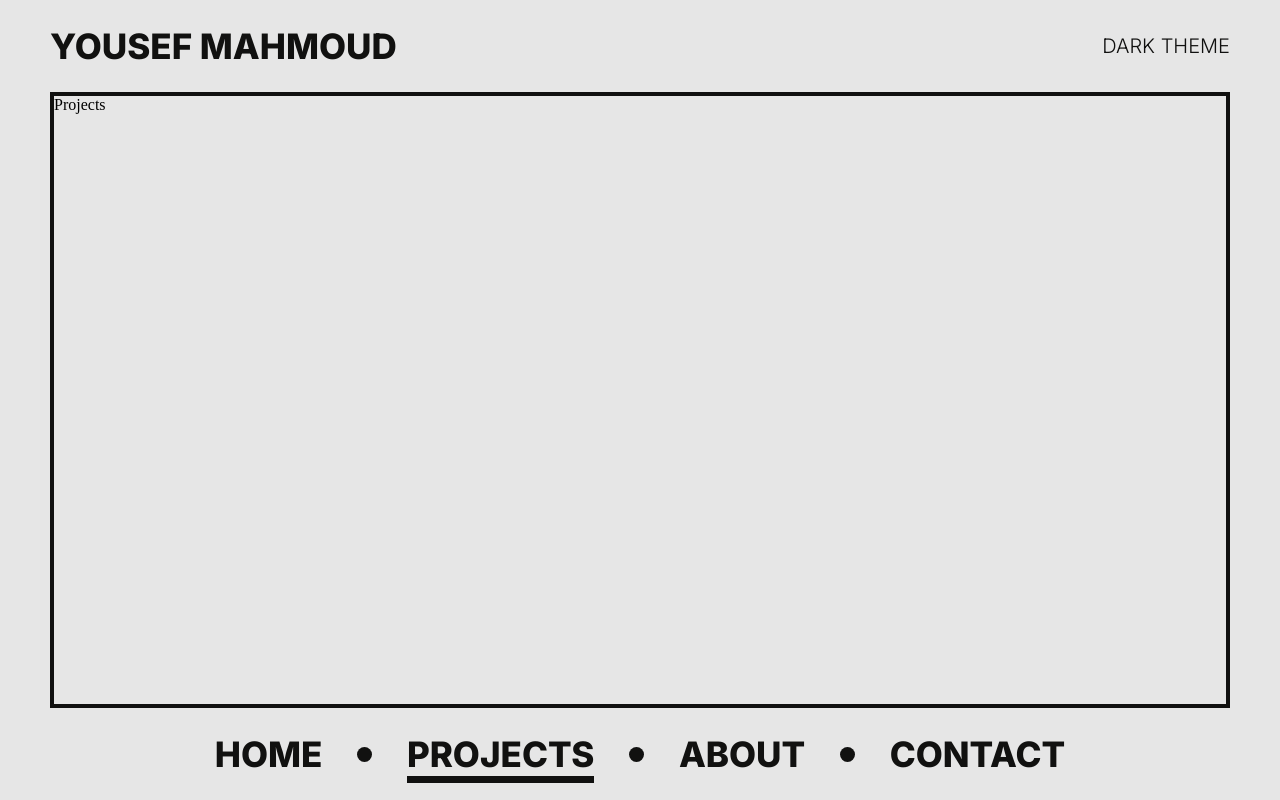
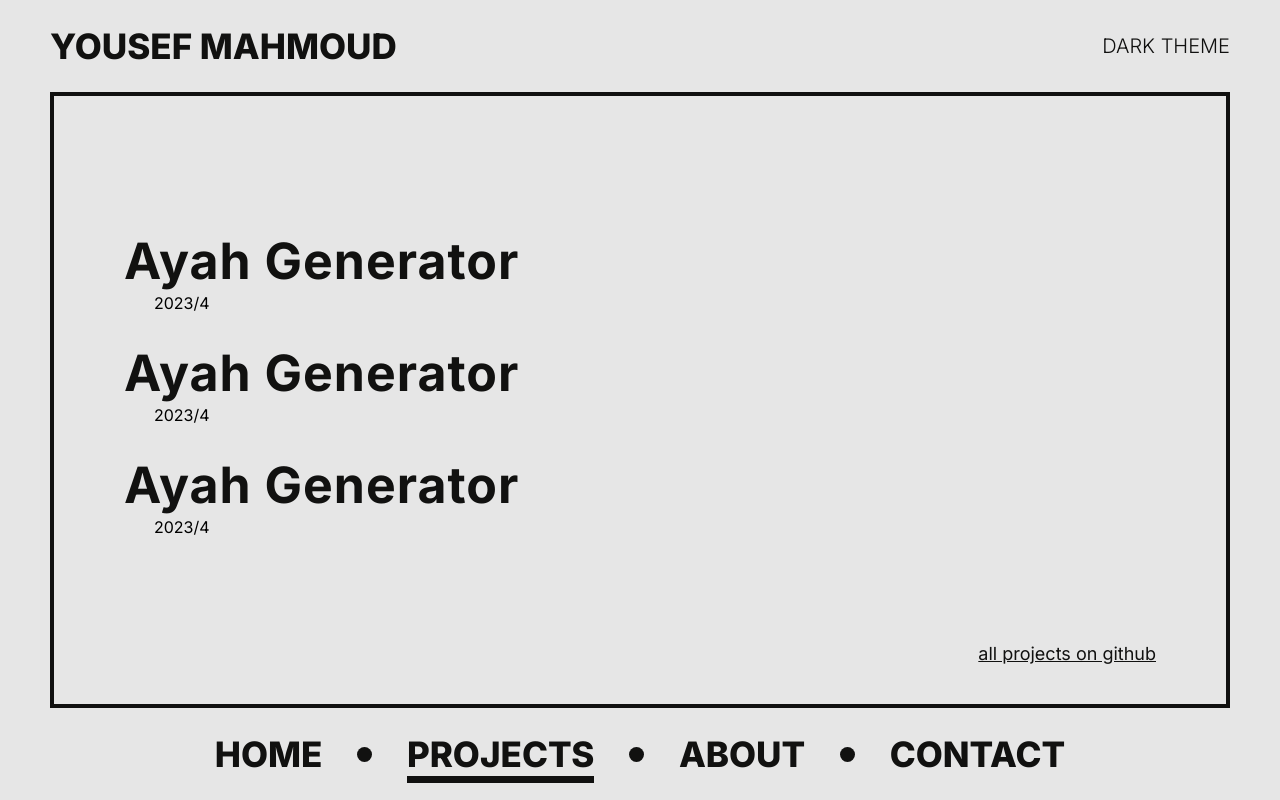
Before and after one commit to usef-mahmud/portfolio, a React (Create React App) app: page /projects in a window 1280 px wide. Built offline with nearby package versions, Linux system fonts and the light colour scheme.

Commit message:
projects page

```diff
--- a/src/App.scss
+++ b/src/App.scss
@@ -24,6 +24,8 @@
 
   .main-container{
     height: 100%;
+    position: relative;
+    overflow: hidden;
 
     border: 4px solid var(--fg-color);
   }
--- a/src/DB/projects.js
+++ b/src/DB/projects.js
@@ -4,5 +4,15 @@ export const projects = [
         tags: ['python', 'telegram bot'],
         url: 'https://github.com/usef-mahmud/ayah-generator',
         date: '2023/4'
+    },{
+        name: 'Ayah Generator',
+        tags: ['python', 'telegram bot'],
+        url: 'https://github.com/usef-mahmud/ayah-generator',
+        date: '2023/4'
+    },{
+        name: 'Ayah Generator',
+        tags: ['python', 'telegram bot'],
+        url: 'https://github.com/usef-mahmud/ayah-generator',
+        date: '2023/4'
     }
 ]
--- a/src/components/ProjectCard/ProjectCard.jsx
+++ b/src/components/ProjectCard/ProjectCard.jsx
@@ -1,9 +1,16 @@
 import React from 'react'
 
 import './ProjectCard.scss'
-const ProjectCard = () => {
+const ProjectCard = ({project}) => {
   return (
-    <div>ProjectCard</div>
+    <div className='project-card'>
+      <div className="project__name">
+        <a href={project.url} target='_blank'>{project.name}</a>
+      </div>
+      <div className="project__date">
+        {project.date}
+      </div>
+    </div>
   )
 }
 
--- a/src/components/ProjectCard/ProjectCard.scss
+++ b/src/components/ProjectCard/ProjectCard.scss
@@ -0,0 +1,27 @@
+.project-card{
+    padding: 15px 0;
+    font-family: 'Inter';
+
+    .project__name{
+        font-size: 50px;
+        user-select: none;
+        font-weight: 700;
+        letter-spacing: 1px;
+        padding-bottom: 2px;
+
+        a{
+            color: var(--fg-color);
+            text-decoration: none;
+        }
+
+        &:hover{
+            opacity: 0.8;
+        }
+    }
+
+    .project__date{
+        font-size: 16px;
+        margin-left: 30px;
+        user-select: none;
+    }
+}
--- a/src/index.css
+++ b/src/index.css
@@ -1,3 +1,6 @@
+*{
+  box-sizing: border-box;
+}
 body {
   margin: 0;
 }
--- a/src/pages/ErrorPage/ErrorPage.jsx
+++ b/src/pages/ErrorPage/ErrorPage.jsx
@@ -3,7 +3,16 @@ import React from 'react'
 import './ErrorPage.scss'
 const ErrorPage = () => {
   return (
-    <div>ErrorPage</div>
+    <div className='error-page'>
+      <div className="error-message">
+        <div className="number">
+          404
+        </div>
+        <div className="message">
+          THIS PAGE IS NOT EXIST
+        </div>
+      </div>
+    </div>
   )
 }
 
--- a/src/pages/ErrorPage/ErrorPage.scss
+++ b/src/pages/ErrorPage/ErrorPage.scss
@@ -0,0 +1,27 @@
+.error-page{
+    display: flex;
+    align-items: center;
+    justify-content: center;
+    height: 100%;
+
+    .error-message{
+        display: flex;
+        align-items: center;
+        flex-direction: column;
+        font-family: 'Inter';
+        user-select: none;
+
+        .number{
+            font-size: 140px;
+            font-weight: 900;
+            letter-spacing: 10px;
+            margin-bottom: 10px;
+
+            display: none;
+        }
+
+        .message{
+            font-size: 25px;
+        }
+    }
+}
--- a/src/pages/Projects/Projects.jsx
+++ b/src/pages/Projects/Projects.jsx
@@ -1,9 +1,25 @@
 import React from 'react'
+import {projects} from '../../DB/projects'
+import ProjectCard from '../../components/ProjectCard/ProjectCard'
 
 import './Projects.scss'
 const Projects = () => {
   return (
-    <div>Projects</div>
+    <div className='projects-page'>
+      <a href='https://github.com/usef-mahmud' className="all">
+        all projects on github
+      </a>
+
+      <div className="projects-list">
+        {
+          projects.map(project => {
+            return (
+              <ProjectCard project={project} />
+            )
+          })
+        }
+      </div>
+    </div>
   )
 }
 
--- a/src/pages/Projects/Projects.scss
+++ b/src/pages/Projects/Projects.scss
@@ -0,0 +1,31 @@
+.projects-page {
+    height: 100%;
+    padding: 0 70px;
+    overflow-y: scroll;
+
+    &::-webkit-scrollbar {
+        width: 10px;
+    }
+    &::-webkit-scrollbar-track {
+        background: transparent;
+        margin: 10px;
+    }
+    &::-webkit-scrollbar-thumb {
+        background: var(--fg-color);
+    }
+
+    .all {
+        position: absolute;
+        font-family: 'Inter';
+        font-size: 18px;
+        color: var(--fg-color);
+        user-select: none;
+        bottom: 40px;
+        right: 70px;
+        font-weight: 400;
+    }
+
+    .projects-list {
+        margin-top: 120px;
+    }
+}
```
